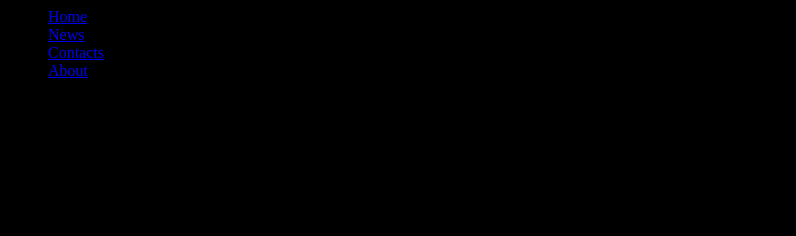
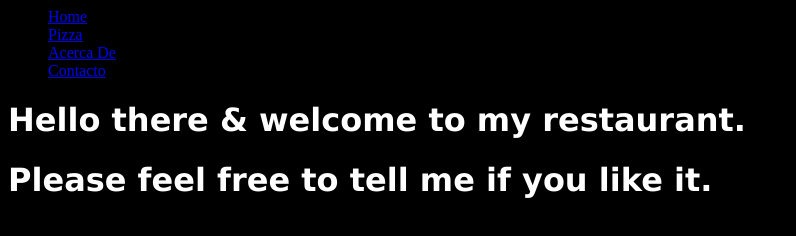
Before and after one commit to Notdiego3019/ProyectoAlpha30, a plain HTML site: page Main file.html in a window 1280 px wide. Shown: the whole page, without its empty margins (0-796 px from the left). Drawn offline with Linux system fonts and the light colour scheme.

Commit message:
Minor updates

```diff
--- a/Files/CSS.css
+++ b/Files/CSS.css
@@ -1,3 +1,8 @@
 html {
     background-color: black;
 }
+
+h1,h2,h3,h4,h5 {
+    color: white;
+    font-family: Verdana, Geneva, Tahoma, sans-serif;
+}
--- a/Main file.html
+++ b/Main file.html
@@ -4,9 +4,9 @@
     <body>
         <ul>
             <li><a href="Main file.html">Home</a></li>
-            <li><a href="new.html">News</a></li>
-            <li><a href="contact.html">Contacts</a></li>
-            <li><a href="about.html">About</a></li>
+            <li><a href="Pizza.html">Pizza</a></li>
+            <li><a href="Acerca.html">Acerca De</a></li>
+            <li><a href="Contactos.html">Contacto</a></li>
         </ul>
         <div>
             <h1>
```
Also changed, not shown: Files/Js.js (deleted, +0 -13 lines).
